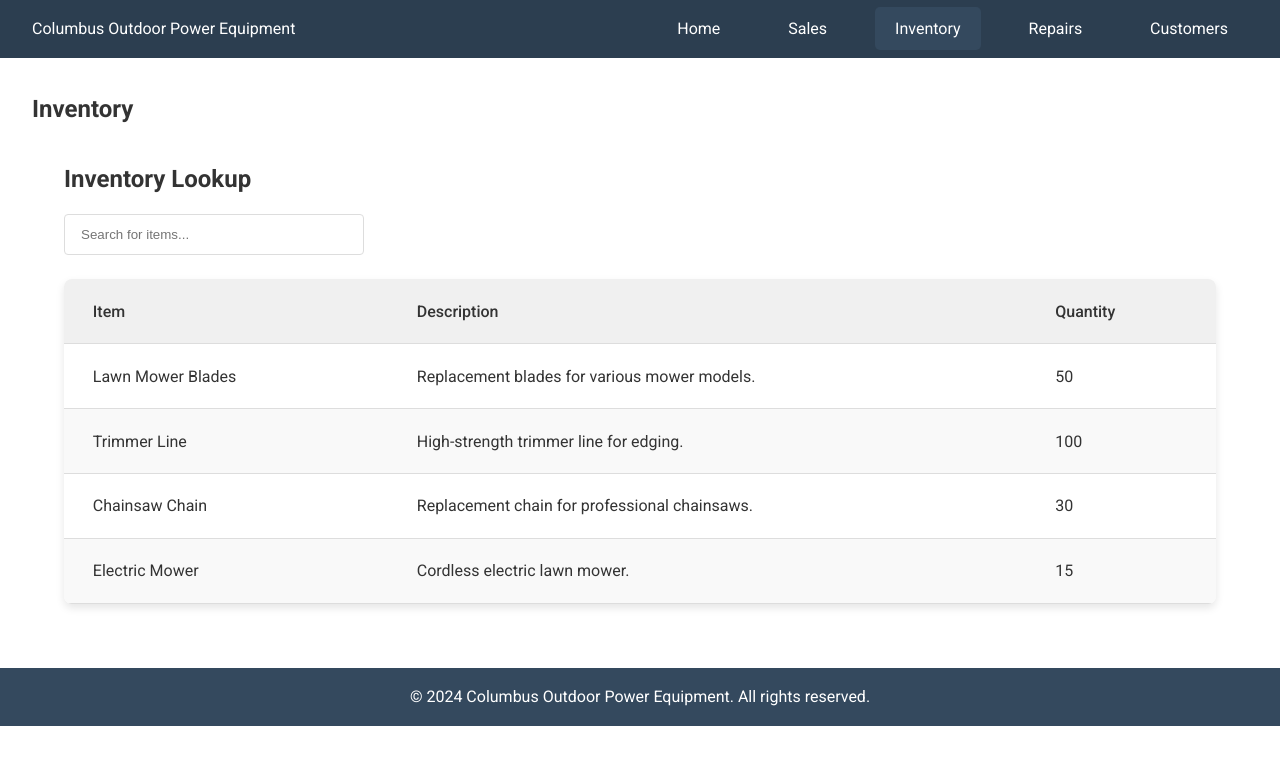
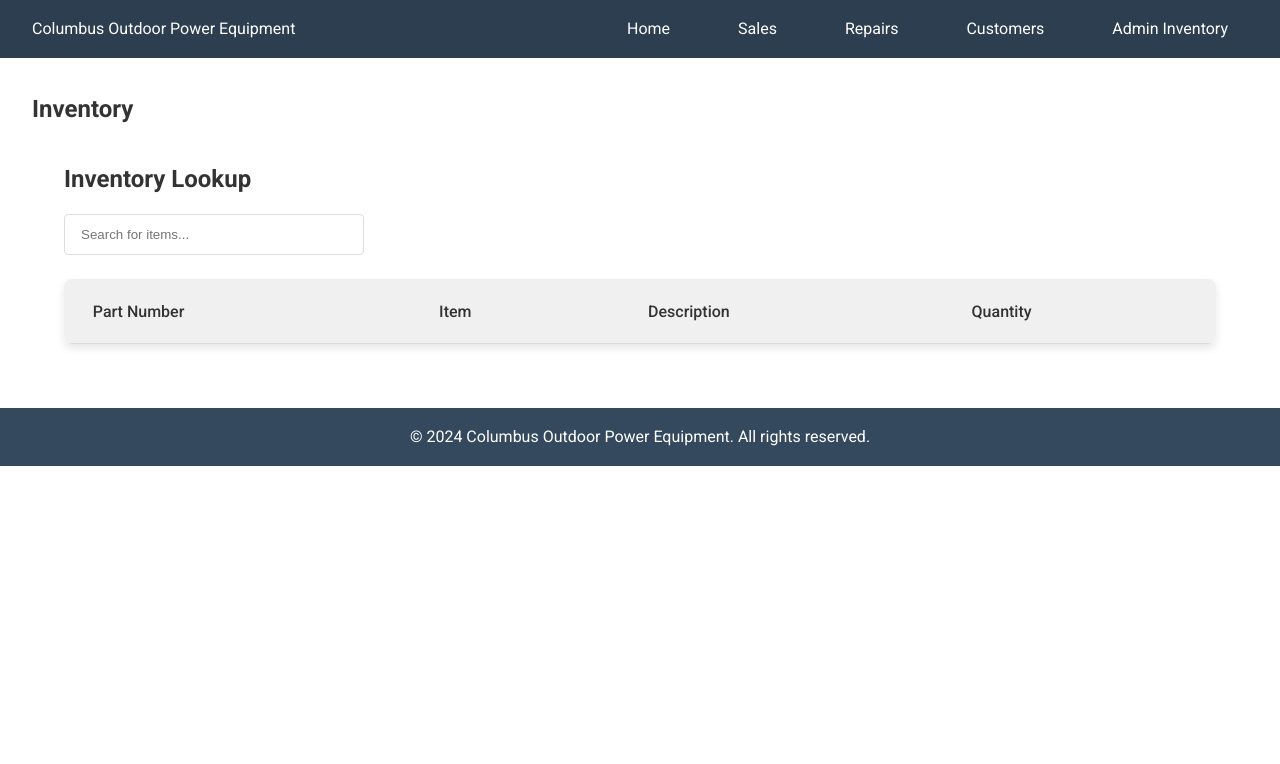
Before and after one commit to AlexRNetworks/columbus-outdoor-power, a plain HTML site: page inventory.html in a window 1280 px wide. Drawn offline with Linux system fonts and the light colour scheme.

Commit message:
Update inventory.html

```diff
--- a/inventory.html
+++ b/inventory.html
@@ -16,9 +16,9 @@
     <nav>
       <a href="index.html">Home</a>
       <a href="sales.html">Sales</a>
-      <a href="inventory.html" class="active">Inventory</a>
       <a href="repairs.html">Repairs</a>
       <a href="customers.html">Customers</a>
+      <a href="admin-inventory.html">Admin Inventory</a>
     </nav>
   </header>
   <main>
@@ -33,33 +33,14 @@
       <table id="inventoryTable">
         <thead>
           <tr>
+            <th>Part Number</th>
             <th>Item</th>
             <th>Description</th>
             <th>Quantity</th>
           </tr>
         </thead>
         <tbody>
-          <tr>
-            <td data-label="Item">Lawn Mower Blades</td>
-            <td data-label="Description">Replacement blades for various mower models.</td>
-            <td data-label="Quantity">50</td>
-          </tr>
-          <tr>
-            <td data-label="Item">Trimmer Line</td>
-            <td data-label="Description">High-strength trimmer line for edging.</td>
-            <td data-label="Quantity">100</td>
-          </tr>
-          <tr>
-            <td data-label="Item">Chainsaw Chain</td>
-            <td data-label="Description">Replacement chain for professional chainsaws.</td>
-            <td data-label="Quantity">30</td>
-          </tr>
-          <tr>
-            <td data-label="Item">Electric Mower</td>
-            <td data-label="Description">Cordless electric lawn mower.</td>
-            <td data-label="Quantity">15</td>
-          </tr>
-        </tbody>
+          </tbody>
       </table>
     </section>
   </main>
```
